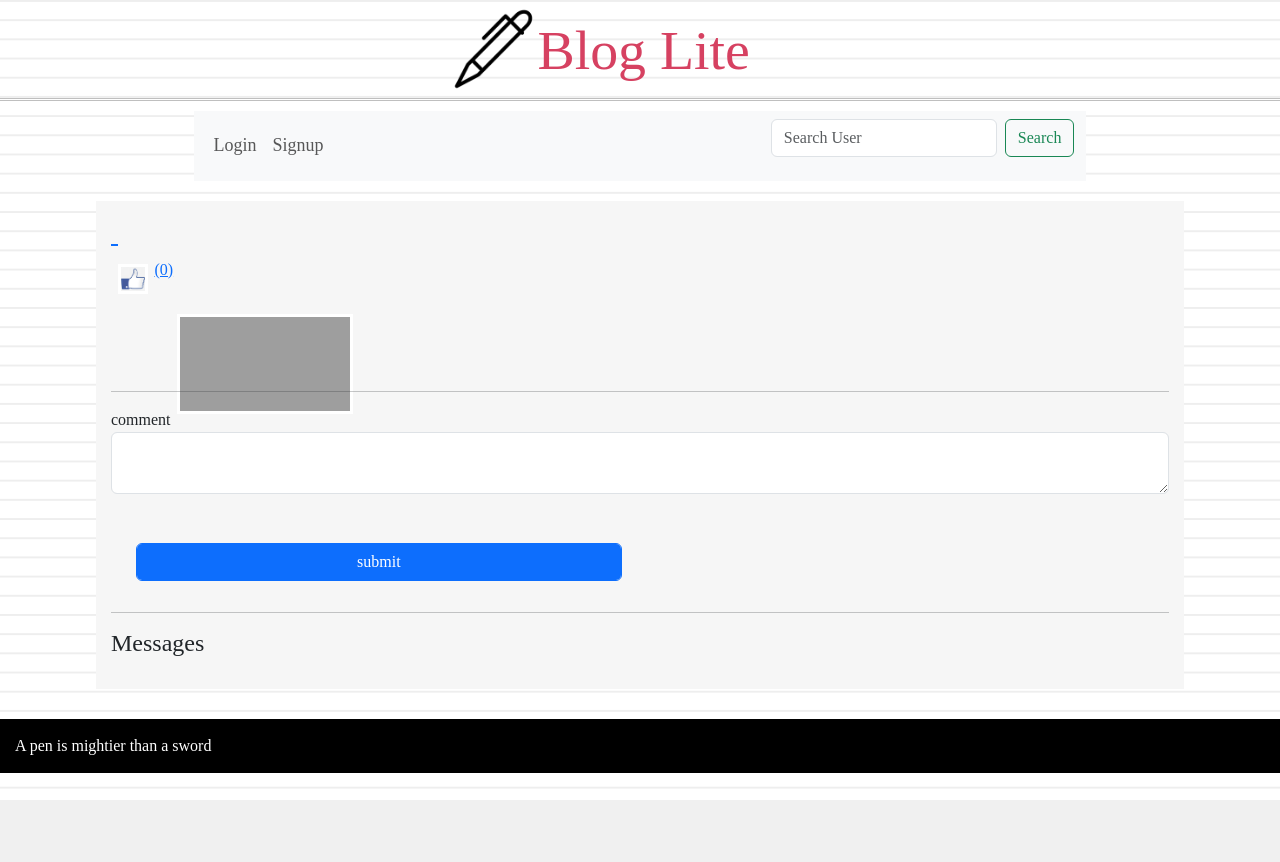
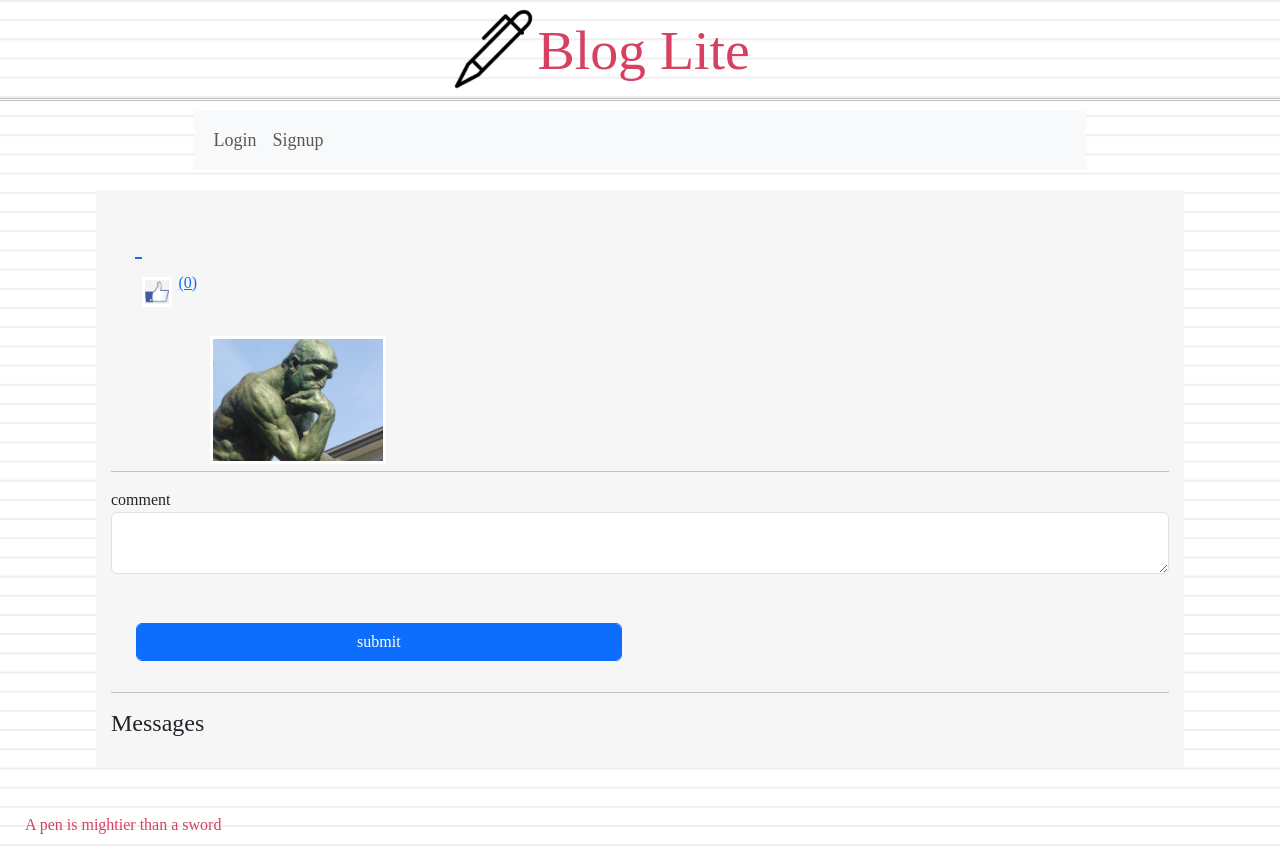
Before and after one commit to vikassrivastava18/Flask-blog, a Flask app: template templates/article_detail.html in a window 1280 px wide. Before the commit the page ends 800 px from the top, so only its background shows below. Run offline with Flask 2, Linux system fonts and the light colour scheme; the template is opened without the code that fills it: values that come from a table or form of the project are taken from there, others are empty; some libraries are stand-ins or nearby versions; grey boxes are pictures that could not be loaded.

Commit message:
Fix details css issue, add Avatar to profile

```diff
--- a/app.py
+++ b/app.py
@@ -14,7 +14,6 @@ logging.basicConfig(filename='debug.log', level=logging.DEBUG,
 
 def create_app():
     app = Flask(__name__, template_folder="templates")
-
     if os.getenv('ENV', "development") == "production":
         app.logger.info("Currently no production config is setup.")
         raise Exception("Currently no production config is setup.")
@@ -22,6 +21,8 @@ def create_app():
         app.logger.info("Staring Local Development.")
         print("Staring Local Development")
         app.config.from_object(LocalDevelopmentConfig)
+    if not os.path.exists('db_directory'):
+        os.mkdir('db_directory')
     db.init_app(app)
     api = Api(app)
     app.app_context().push()
@@ -30,9 +31,9 @@ def create_app():
     # app.logger.info("App setup complete")
 
 
-login_manager = LoginManager()
 app, api = create_app()
 app.static_folder = 'static'
+login_manager = LoginManager()
 login_manager.init_app(app)
 
 
--- a/application/config.py
+++ b/application/config.py
@@ -13,5 +13,6 @@ class Config():
 class LocalDevelopmentConfig(Config):
     SQLITE_DB_DIR = os.path.join(basedir, "../db_directory")
     SQLALCHEMY_DATABASE_URI = "sqlite:///" + os.path.join(SQLITE_DB_DIR, "testdb.sqlite3")
+    SQLALCHEMY_TRACK_MODIFICATIONS = False
     DEBUG = True
     SECRET_KEY = 'canYouGuessIt!@#$'
--- a/static/blog.css
+++ b/static/blog.css
@@ -106,9 +106,7 @@ main img{
 footer{
 	clear:both;
 	width: 100%;
-	padding:15px;
-	background-color: #000;
-  color:#fff;
+    color: #d64161
 }
 
 @media screen and (min-width:801px){
--- a/templates/article_detail.html
+++ b/templates/article_detail.html
@@ -1,34 +1,29 @@
 {% extends "base.html" %}
 
 {% block css %}
-<style>
-    img{
-        width:15px;
-        max-height:100px;
-    }
-</style>
+
 {% endblock %}
 {% block content %}
-
+        <div class="container p-4">
             <h3 class="title">
                 <a href="{{ url_for('articles_by_author', user_name=article.User.username) }}">
                 {{ article.User.username }} &nbsp;
                 </a>
             </h3>
 
-        <h4>{{ article.Article.title }}
-        </h4>
+            <h4>{{ article.Article.title }}</h4>
                  <a href="{{ url_for('like', article_id=article.Article.article_id) }}">
                     <img src="{{url_for('static', filename='images/like2.png')}}" style="width:30px;" alt="Website Logo">
                     ({{ article.Article.likes|length }})
                  </a>
-        <p>
-            <img src="{{ url_for('static', filename = 'images/'+article.Article.image_src) }}"
-                 id="{{article.Article.article_id}}">
+            <p class="p-4">
+                <img src="{{url_for('static', filename='images/think.jpg')}}" id="main_img_top"><br>
                 {{ article.Article.content }}
             </p>
+        </div>
+
+
     <hr>
-
         <form action="" method="post" enctype="multipart/form-data" style="">
         {{ form.hidden_tag() }}
         <div class="form-group">
--- a/templates/articles_by_author.html
+++ b/templates/articles_by_author.html
@@ -8,7 +8,7 @@
 </style>
 {% endblock %}
 {% block content %}
-
+<img src="{{ current_user.avatar(128) }}" alt="" width="64">
 <div class="column is-4 is-offset-4">
     <h3 class="title">Articles by {{ username }} &nbsp;
         {% if not username == current_user.username %}
--- a/templates/base.html
+++ b/templates/base.html
@@ -25,7 +25,8 @@
 	 <div class="container mb-3">
 		 <nav class="navbar navbar-expand-lg bg-body-tertiary">
 		  <div class="container-fluid">
-			<button class="navbar-toggler" type="button" data-bs-toggle="collapse" data-bs-target="#navbarSupportedContent" aria-controls="navbarSupportedContent" aria-expanded="false" aria-label="Toggle navigation">
+			<button class="navbar-toggler" type="button" data-bs-toggle="collapse" data-bs-target="#navbarSupportedContent"
+					aria-controls="navbarSupportedContent" aria-expanded="false" aria-label="Toggle navigation">
 			  <span class="navbar-toggler-icon"></span>
 			</button>
 			<div class="collapse navbar-collapse" id="navbarSupportedContent">
@@ -56,6 +57,7 @@
 				</li>
 				  {% endif %}
 			  </ul>
+				{% if current_user.is_authenticated %}
 				  <form class="d-flex" role="search"
 						action="{{ url_for('search') }}"
 						method="get">
@@ -63,6 +65,7 @@
 					name="search_user">
 					<button class="btn btn-outline-success" type="submit">Search</button>
 				  </form>
+				{% endif %}
 			</div>
 		  </div>
 		</nav>
@@ -87,7 +90,10 @@
 	</main>
 
 	<footer>
+		<p>
 			A pen is mightier than a sword
+		</p>
+
 	</footer>
 
 </body>
```
Also changed, not shown: application/models.py (+8 -0 lines), application/auth/controllers.py (line endings or trailing spaces), db_directory/testdb.sqlite3, static/images/1200px-Sanzio_01_cropped.png (added), static/images/1677158437148.jpg (added), 1 other file. Lines whose indentation alone changed are shown as unchanged.
